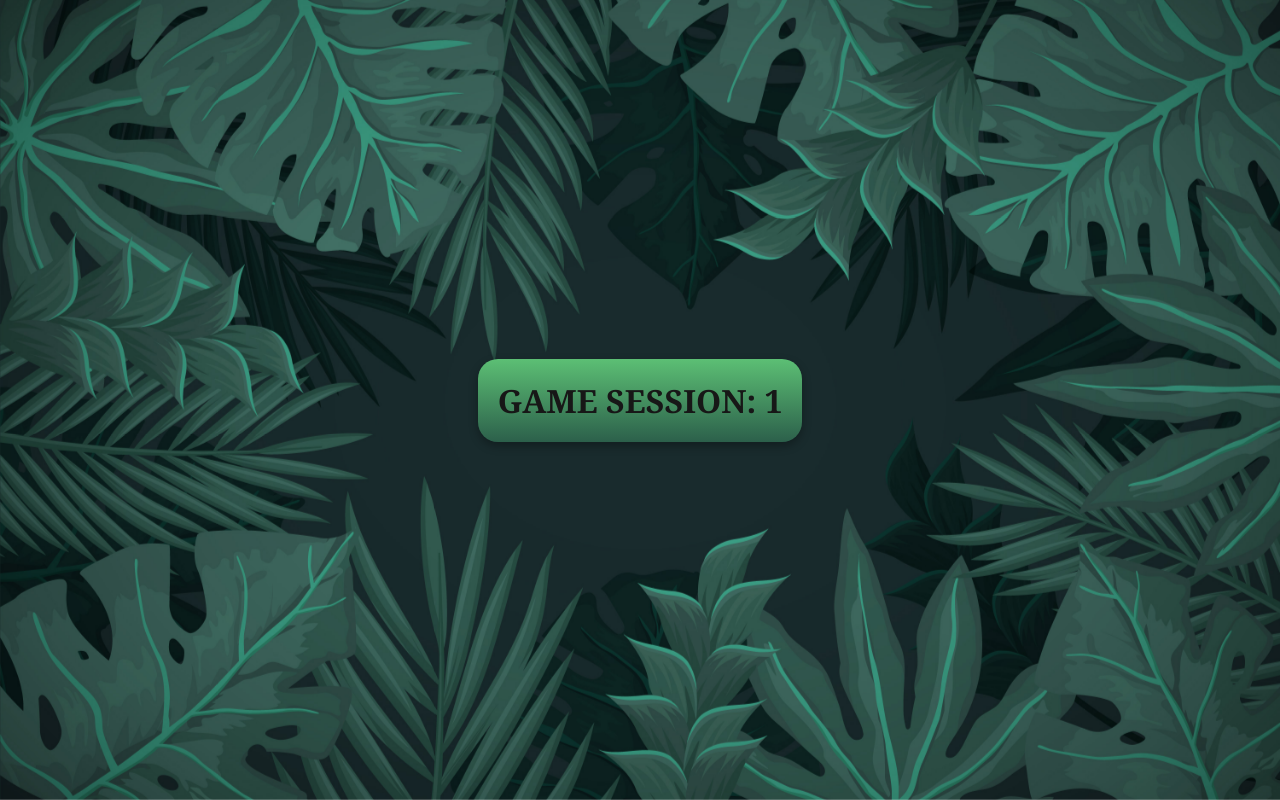
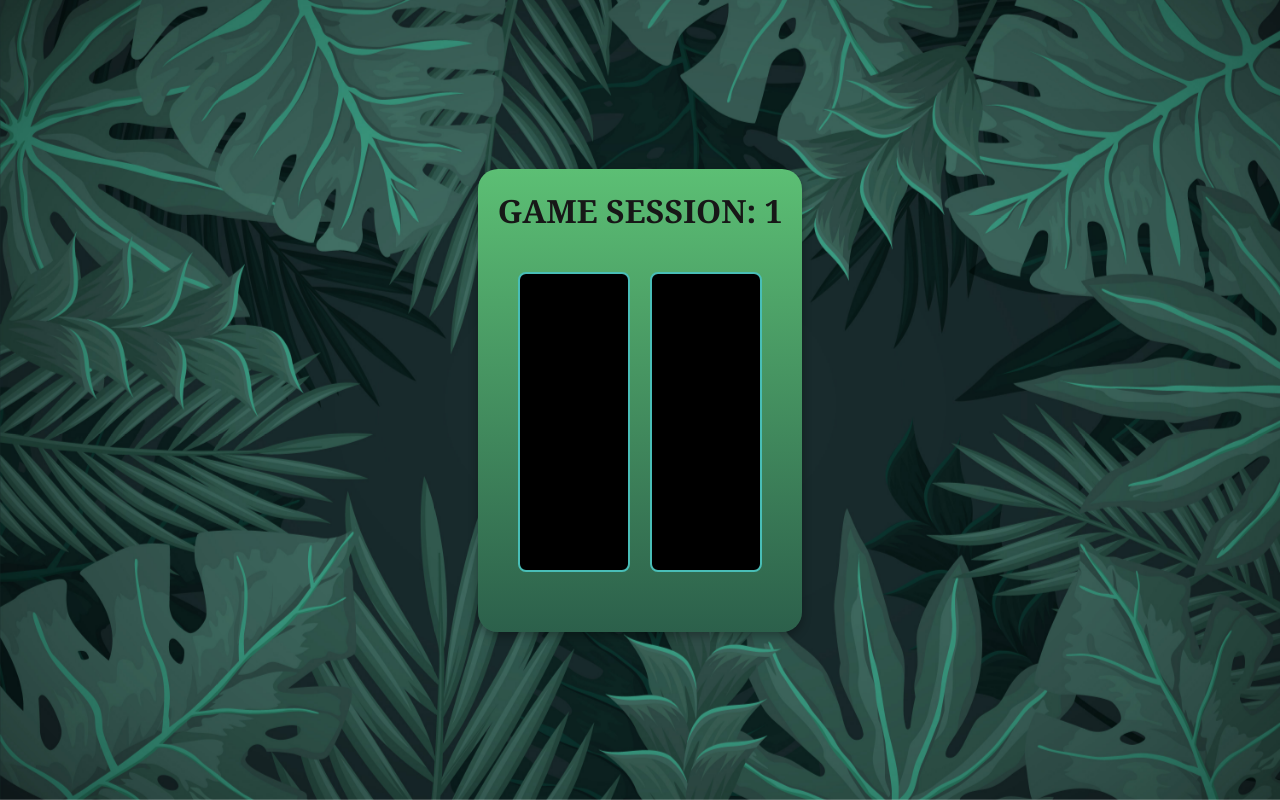
Before and after one commit to yutong-qiang/sopra-fs25-group-13-client, a Next.js app: page /game/join/1 in a window 1280 px wide. Built offline with nearby package versions, Linux system fonts and the light colour scheme; what @ant-design/nextjs-registry would draw is missing.

Commit message:
twilio frontend setup #71

```diff
--- a/app/game/join/[gameToken]/page.tsx
+++ b/app/game/join/[gameToken]/page.tsx
@@ -1,16 +1,236 @@
 "use client";
 
 import { useParams } from 'next/navigation';
+import { useEffect, useRef, useState } from 'react';
+import { connect, Room, LocalParticipant, RemoteParticipant, LocalTrackPublication, RemoteTrackPublication, Track, LocalVideoTrack, RemoteVideoTrack, createLocalTracks } from 'twilio-video';
+import { useApi } from '@/hooks/useApi';
+import useLocalStorage from '@/hooks/useLocalStorage';
 import '../../../styles/home.css';
 
 
+interface VideoResponse {
+  gameSessionId: number;
+  gameToken: string;
+  twilioVideoChatToken: string;
+  twilioRoomSid: string;
+}
 
 export default function GameSessionPage() {
   const params = useParams();
-  const gameToken = params?.gameToken;
+  const gameToken = Array.isArray(params?.gameToken)
+  ? params.gameToken[0]
+  : params?.gameToken as string;
+  const [room, setRoom] = useState<Room | null>(null);
+  const [participants, setParticipants] = useState<RemoteParticipant[]>([]);
+  const [isLoading, setIsLoading] = useState(true);
+  const [error, setError] = useState<string | null>(null);
+  const localVideoRef = useRef<HTMLDivElement>(null);
+  const remoteVideoRef = useRef<HTMLDivElement>(null);
+  const apiService = useApi();
+  const { value: token } = useLocalStorage<string>("token", "");
 
-  console.log('Game Session Page - Params:', params);
-  console.log('Game Token:', gameToken);
+  useEffect(() => {
+    const connectToVideoRoom = async () => {
+      try {
+        setIsLoading(true);
+
+        const localTracks = await createLocalTracks({
+          video: { width: 640, height: 480 },
+          audio: true
+        });
+
+        console.log('Local tracks created:', localTracks);
+
+        // Wait for a small delay to ensure the DOM is ready
+        await new Promise(resolve => setTimeout(resolve, 100));
+
+        // Find and attach the video track
+        const videoTrack = localTracks.find(track => track.kind === 'video');
+        console.log('Video track:', videoTrack);
+        console.log('Video container ref:', localVideoRef.current);
+
+        if (!videoTrack) {
+          console.error('No video track found in local tracks');
+          throw new Error('No video track found');
+        }
+
+        if (!localVideoRef.current) {
+          console.error('Video container not ready');
+          throw new Error('Video container not ready');
+        }
+
+        try {
+          const videoElement = (videoTrack as LocalVideoTrack).attach();
+          videoElement.style.width = '100%';
+          videoElement.style.height = '100%';
+          videoElement.style.objectFit = 'cover';
+
+          localVideoRef.current.innerHTML = '';
+          localVideoRef.current.appendChild(videoElement);
+          console.log('Video element attached successfully');
+        } catch (err) {
+          console.error('Error attaching video:', err);
+          throw err;
+        }
+
+        const response = await apiService.post<VideoResponse>(`/game/join/${gameToken}`, null, {
+          headers: {
+            'Authorization': token,
+            'Content-Type': 'application/json'
+          }
+        });
+
+        console.log('Backend response:', response);
+
+        if (!response.twilioVideoChatToken) {
+          throw new Error('No video token received');
+        }
+
+        const videoRoom = await connect(response.twilioVideoChatToken, {
+          name: response.twilioRoomSid,
+          tracks: localTracks
+        });
+
+        console.log('Connected to video room:', videoRoom);
+
+        setRoom(videoRoom);
+
+        const localParticipant = videoRoom.localParticipant;
+        console.log('Local participant:', localParticipant);
+
+        // Handle video track publication
+        localParticipant.videoTracks.forEach(publication => {
+          try {
+            console.log('Found video track publication:', publication);
+            if (publication.track && localVideoRef.current) {
+              const videoTrack = publication.track as LocalVideoTrack;
+              const videoElement = videoTrack.attach();
+              console.log('Created video element:', videoElement);
+
+              // Style the video element
+              videoElement.style.width = '100%';
+              videoElement.style.height = '100%';
+              videoElement.style.objectFit = 'cover';
+
+              // Clear and append
+              localVideoRef.current.innerHTML = '';
+              localVideoRef.current.appendChild(videoElement);
+              console.log('Video element attached to DOM');
+            }
+          } catch (err) {
+            console.error('Error handling video track:', err);
+          }
+        });
+
+        // Listen for new local tracks
+        localParticipant.on('trackPublished', publication => {
+          if (publication.kind === 'video' && localVideoRef.current && publication.track) {
+            const videoTrack = publication.track as LocalVideoTrack;
+            const videoElement = videoTrack.attach();
+            localVideoRef.current.innerHTML = '';
+            localVideoRef.current.appendChild(videoElement);
+          }
+        });
+
+        videoRoom.participants.forEach(participant => {
+          handleParticipantConnected(participant);
+        });
+
+        videoRoom.on('participantConnected', handleParticipantConnected);
+        videoRoom.on('participantDisconnected', handleParticipantDisconnected);
+
+        setIsLoading(false);
+      } catch (error) {
+        console.error('Error connecting to video room:', error);
+        setError(error instanceof Error ? error.message : 'Failed to connect to video room');
+        setIsLoading(false);
+      }
+    };
+
+    //     // Get the Twilio video token from the backend
+    //     const response = await apiService.post<VideoResponse>(`/game/join/${gameToken}`, {
+    //       headers: {
+    //         'Authorization': token,
+    //         'Content-Type': 'application/json'
+    //       }
+    //     });
+
+    //     if (!response.twilioVideoChatToken) {
+    //       throw new Error('No video token received');
+    //     }
+
+    //     // Connect to the Twilio video room
+    //     const videoRoom = await connect(response.twilioVideoChatToken, {
+    //       name: `room-${gameToken}`,
+    //       video: true,
+    //       audio: true
+    //     });
+
+    //     setRoom(videoRoom);
+
+    //     // Handle local participant
+    //     const localParticipant = videoRoom.localParticipant;
+    //     localParticipant.tracks.forEach((publication: LocalTrackPublication) => {
+    //       if (publication.track) {
+    //         const localTrack = publication.track;
+    //         if (localTrack.kind === 'video' && localVideoRef.current) {
+    //           const videoElement = (localTrack as LocalVideoTrack).attach();
+    //           localVideoRef.current.appendChild(videoElement);
+    //         }
+    //       }
+    //     });
+
+    //     // Handle remote participants
+    //     videoRoom.participants.forEach(participant => {
+    //       handleParticipantConnected(participant);
+    //     });
+
+    //     // Set up event listeners
+    //     videoRoom.on('participantConnected', handleParticipantConnected);
+    //     videoRoom.on('participantDisconnected', handleParticipantDisconnected);
+
+    //   } catch (error) {
+    //     console.error('Error connecting to video room:', error);
+    //   }
+    // };
+
+    const handleParticipantConnected = (participant: RemoteParticipant) => {
+      setParticipants(prevParticipants => [...prevParticipants, participant]);
+
+      participant.tracks.forEach((publication: RemoteTrackPublication) => {
+        if (publication.track) {
+          const remoteTrack = publication.track;
+          if (remoteTrack.kind === 'video' && remoteVideoRef.current) {
+            const videoElement = (remoteTrack as RemoteVideoTrack).attach();
+            remoteVideoRef.current.appendChild(videoElement);
+          }
+        }
+      });
+
+      participant.on('trackSubscribed', (track: Track) => {
+        if (track.kind === 'video' && remoteVideoRef.current) {
+          const videoElement = (track as RemoteVideoTrack).attach();
+          remoteVideoRef.current.appendChild(videoElement);
+        }
+      });
+    };
+
+    const handleParticipantDisconnected = (participant: RemoteParticipant) => {
+      setParticipants(prevParticipants =>
+        prevParticipants.filter(p => p !== participant)
+      );
+    };
+
+    if (gameToken && token) {
+      connectToVideoRoom();
+    }
+
+    return () => {
+      if (room) {
+        room.disconnect();
+      }
+    };
+  }, [gameToken, token, apiService]);
 
   return (
     <div className="home-container">
@@ -18,7 +238,32 @@ export default function GameSessionPage() {
         <h1 className="text-white text-2xl font-bold text-center mb-6">
           GAME SESSION: {gameToken}
         </h1>
-        {/* Add your game session UI components here */}
+        <div className="video-container">
+          <div className="video-wrapper">
+            <div
+              ref={localVideoRef}
+              className="video-element"
+              style={{
+                backgroundColor: '#000',
+                minHeight: '300px',
+                border: '2px solid #49beb7',
+                borderRadius: '8px',
+                overflow: 'hidden'
+              }}
+            />
+            <div
+              ref={remoteVideoRef}
+              className="video-element"
+              style={{
+                backgroundColor: '#000',
+                minHeight: '300px',
+                border: '2px solid #49beb7',
+                borderRadius: '8px',
+                overflow: 'hidden'
+              }}
+            />
+          </div>
+        </div>
       </div>
     </div>
   );
--- a/app/styles/home.css
+++ b/app/styles/home.css
@@ -144,3 +144,39 @@ body {
 h1, button {
     font-family: Georgia, 'Times New Roman', serif;
   }
+
+/* Video Container */
+.video-container {
+    width: 100%;
+    max-width: 1200px;
+    margin: 20px auto;
+}
+
+.video-wrapper {
+    display: grid;
+    grid-template-columns: repeat(2, 1fr);
+    gap: 20px;
+    padding: 20px;
+}
+
+.video-element {
+    background-color: #000;
+    border: 2px solid #49beb7;
+    min-height: 300px;
+    width: 100%;
+    position: relative;
+    display: flex;
+    align-items: center;
+    justify-content: center;
+    border-radius: 8px;
+    overflow: hidden;
+}
+
+.video-element video {
+    position: absolute;
+    top: 0;
+    left: 0;
+    width: 100%;
+    height: 100%;
+    object-fit: cover;
+}
```
